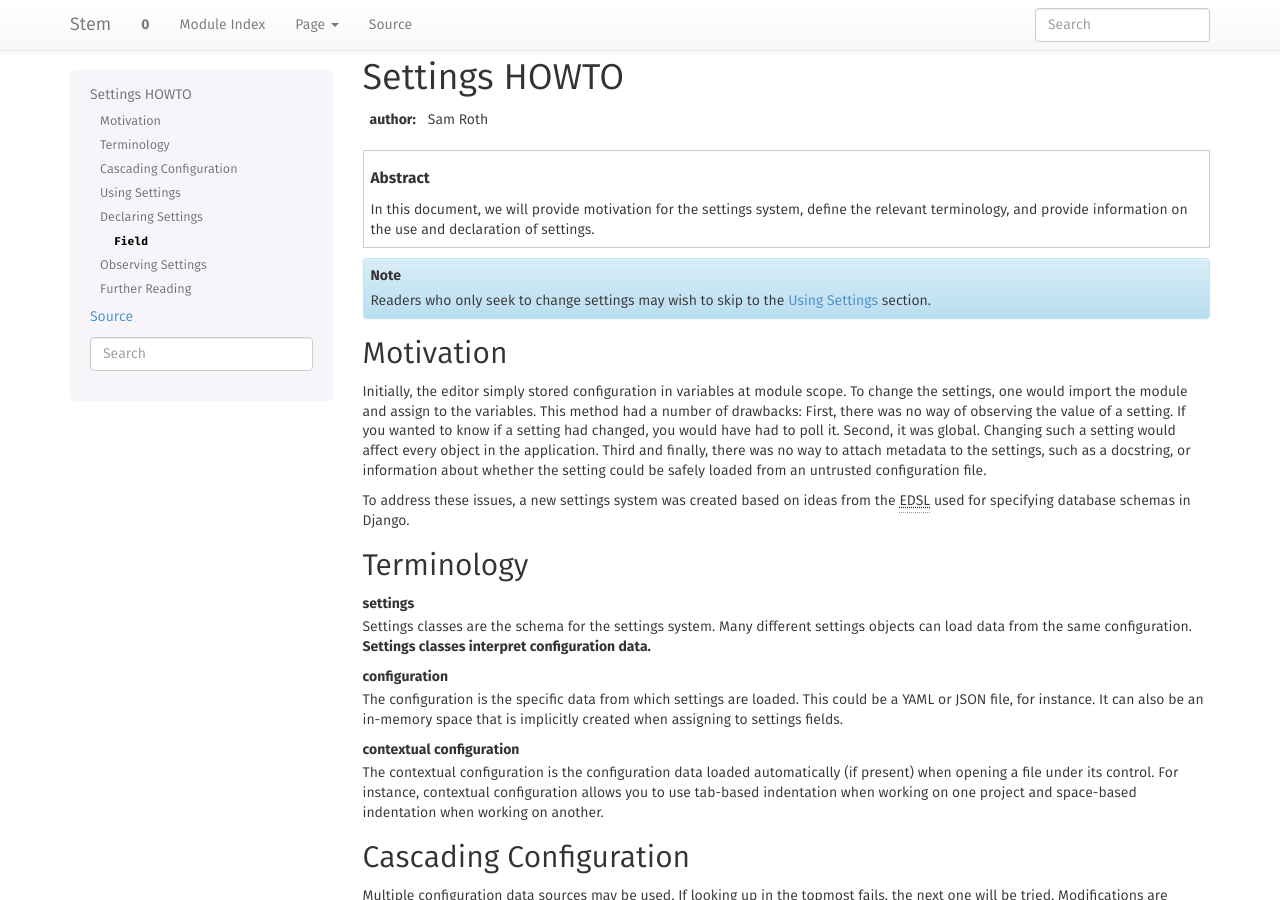
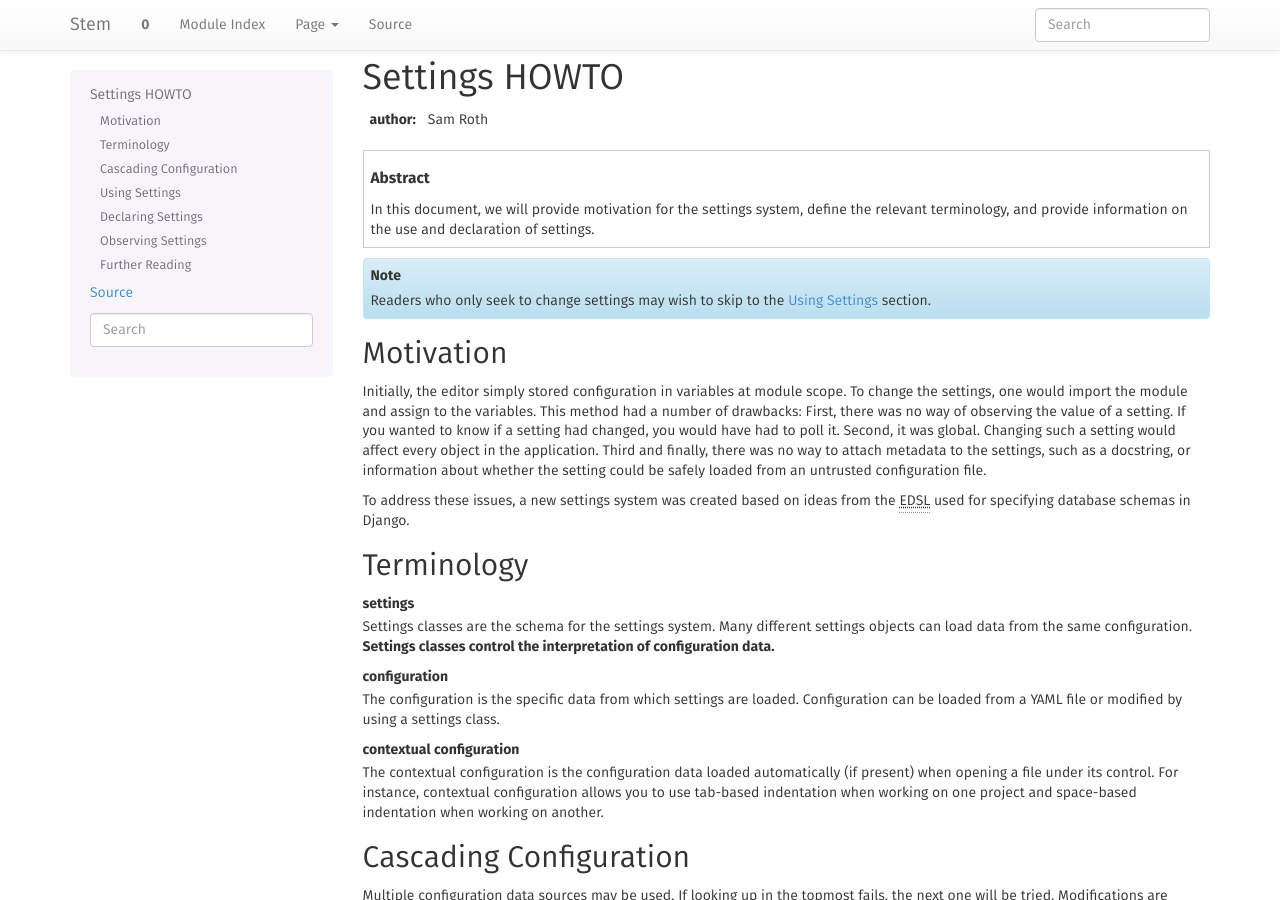
Before and after one commit to sam-roth/Keypad, a Sphinx documentation site: the page built from doc/source/settings-howto.rst, in a window 1280 px wide and 900 px high. Built offline with Sphinx 7.4.7, drawn with Linux system fonts in a browser that asks for light colours; nearby versions of some CDN libraries; library files that are not in the unit come from our copies; formulas are drawn with MathJax 3; some of the changed text lies outside the part shown.

Commit message:
Improve sphinx output and drop e-mail from anything that might end up in the sphinx docs.

```diff
--- a/doc/source/autodoc_monkeypatch.py
+++ b/doc/source/autodoc_monkeypatch.py
@@ -94,8 +94,8 @@
                                                      clsname)
         else:
             return ('%s() (%s signal)') % (methname, clsname)
-# class FancyClassDirective(PyClasslike):
-#     pass
+
+
 
 class ClassSignalDirective(SignalDirective):
     signal_prefix = 'class-signal '
@@ -129,6 +129,7 @@
 PythonDomain.object_types['signal'] = ObjType('signal', 'sig', 'obj')
 PythonDomain.object_types['classsignal'] = ObjType('classsignal', 'csig', 'obj')
 PythonDomain.object_types['enum'] = ObjType('enum', 'enm', 'obj')
+
 # PythonDomain.object_types['settings'] = ObjType('settings', 'stg', 'obj')
 
 PythonDomain.roles['csig'] = PyXRefRole()
@@ -137,8 +138,8 @@
 
 class SignalDocumenter(autodoc.MethodDocumenter):
     priority = 100
-#     objtype = 'signal'
-#     directivetype = 'signal'
+    objtype = 'signal'
+    directivetype = 'signal'
 
     @classmethod
     def can_document_member(cls, member, membername,
--- a/doc/source/conf.py
+++ b/doc/source/conf.py
@@ -107,7 +107,7 @@
 pygments_style = 'sphinx'
 
 # A list of ignored prefixes for module index sorting.
-#modindex_common_prefix = []
+modindex_common_prefix = ['stem.']
 
 # If true, keep warnings as "system message" paragraphs in the built documents.
 #keep_warnings = False
--- a/doc/source/settings-howto.rst
+++ b/doc/source/settings-howto.rst
@@ -37,14 +37,14 @@
 ===========
 
 settings
-    Settings classes are the schema for the settings system. Many different settings
-    objects can load data from the same configuration. **Settings classes interpret
-    configuration data.**
+    Settings classes are the schema for the settings system. Many different
+    settings objects can load data from the same configuration. **Settings
+    classes control the interpretation of configuration data.**
 
 configuration
-    The configuration is the specific data from which settings are loaded. This could be
-    a YAML or JSON file, for instance. It can also be an in-memory space that is implicitly
-    created when assigning to settings fields.
+    The configuration is the specific data from which settings are loaded.
+    Configuration can be loaded from a YAML file or modified by using a
+    settings class.
 
 contextual configuration
     The contextual configuration is the configuration data loaded automatically
@@ -149,8 +152,6 @@
 whenever the value of a field changes, even if it was changed by reading a
 configuration file or by modifying an ancestor configuration.
 
-
-
 Further Reading
 ===============
 
```
Also changed, not shown: other parts of doc/source/settings-howto.rst (+7 -4 lines), 7 other files.
